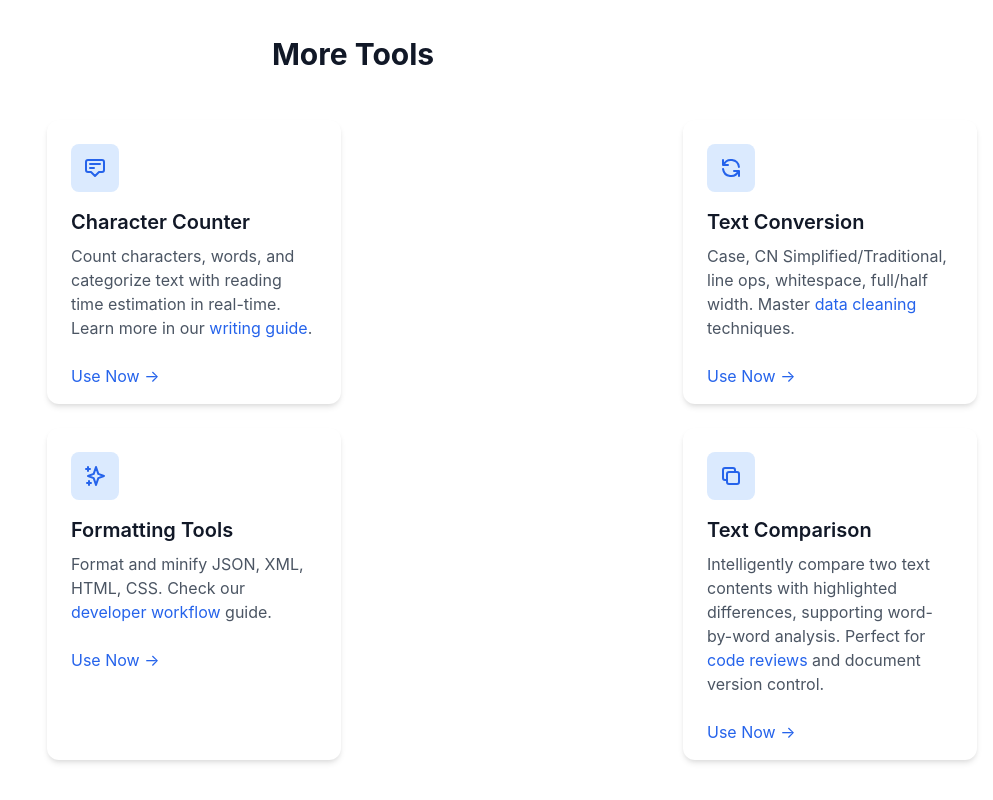
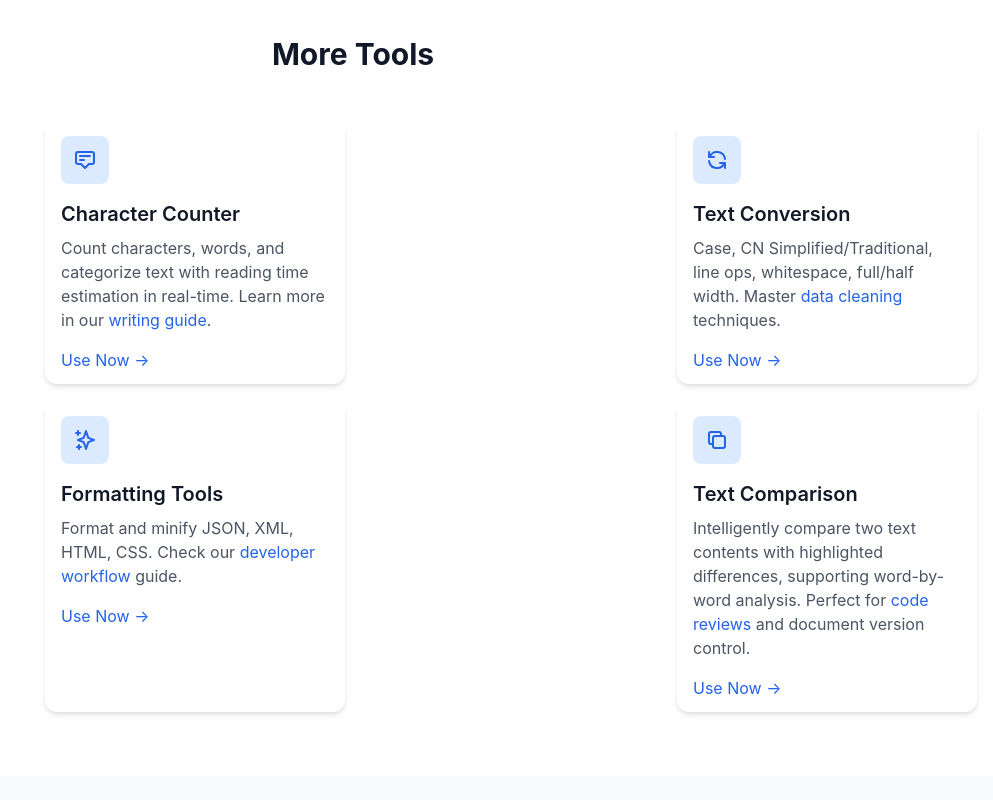
Before and after one commit to crash-you/chartools, a website built with webpack: page en/index.html in a window 1280 px wide. Shown: the part 840-1640 px from the top of the page, without its empty margins (287-1280 px from the left). Built offline with nearby package versions, Linux system fonts and the light colour scheme; some packages are replaced by stand-ins of ours.

Commit message:
更新首页结构化数据和内容布局

```diff
--- a/en/index.html
+++ b/en/index.html
@@ -186,11 +186,11 @@
             <div class="container mx-auto max-w-7xl">
                 <h2 class="text-3xl font-bold text-gray-900 mb-12 text-center">More Tools</h2>
 
-                <div class="grid grid-cols-1 sm:grid-cols-2 md:grid-cols-2 lg:grid-cols-4 gap-6">
+                <div class="grid grid-cols-1 sm:grid-cols-2 md:grid-cols-2 lg:grid-cols-4 gap-3 lg:gap-4">
                     <!-- Character Counter Tool -->
                     <a href="tools/text-counter.html" class="group">
                         <div class="bg-white rounded-xl shadow-md hover:shadow-lg transition-shadow duration-300 overflow-hidden h-full">
-                            <div class="p-6">
+                            <div class="p-4">
                                 <div class="w-12 h-12 bg-blue-100 rounded-lg flex items-center justify-center mb-4">
                                     <svg class="w-6 h-6 text-blue-600" fill="none" stroke="currentColor" viewBox="0 0 24 24">
                                         <path stroke-linecap="round" stroke-linejoin="round" stroke-width="2" d="M7 8h10M7 12h4m1 8l-4-4H5a2 2 0 01-2-2V6a2 2 0 012-2h14a2 2 0 012 2v8a2 2 0 01-2 2h-3l-4 4z"></path>
@@ -199,7 +199,7 @@
                                 <h3 class="text-xl font-semibold text-gray-900 mb-2">Character Counter</h3>
                                 <p class="text-gray-600">Count characters, words, and categorize text with reading time estimation in real-time. Learn more in our <a href="articles/writing-guides.html" class="text-blue-600 hover:underline">writing guide</a>.</p>
                             </div>
-                            <div class="px-6 pb-4">
+                            <div class="px-4 pb-3">
                                 <span class="inline-block text-blue-600 group-hover:translate-x-1 transition-transform duration-200">Use Now →</span>
                             </div>
                         </div>
@@ -208,7 +208,7 @@
                     <!-- Text Conversion Tool -->
                     <a href="tools/text-conversion.html" class="group">
                         <div class="bg-white rounded-xl shadow-md hover:shadow-lg transition-shadow duration-300 overflow-hidden h-full">
-                            <div class="p-6">
+                            <div class="p-4">
                                 <div class="w-12 h-12 bg-blue-100 rounded-lg flex items-center justify-center mb-4">
                                     <svg class="w-6 h-6 text-blue-600" fill="none" stroke="currentColor" viewBox="0 0 24 24">
                                         <path stroke-linecap="round" stroke-linejoin="round" stroke-width="2" d="M4 4v5h.582m15.356 2A8.001 8.001 0 004.582 9m0 0H9m11 11v-5h-.581m0 0a8.003 8.003 0 01-15.357-2m15.357 2H15"></path>
@@ -217,7 +217,7 @@
                                 <h3 class="text-xl font-semibold text-gray-900 mb-2">Text Conversion</h3>
                                 <p class="text-gray-600">Case, CN Simplified/Traditional, line ops, whitespace, full/half width. Master <a href="articles/data-cleaning.html" class="text-blue-600 hover:underline">data cleaning</a> techniques.</p>
                             </div>
-                            <div class="px-6 pb-4">
+                            <div class="px-4 pb-3">
                                 <span class="inline-block text-blue-600 group-hover:translate-x-1 transition-transform duration-200">Use Now →</span>
                             </div>
                         </div>
@@ -225,7 +225,7 @@
 
                     <a href="tools/formatting.html" class="group">
                         <div class="bg-white rounded-xl shadow-md hover:shadow-lg transition-shadow duration-300 overflow-hidden h-full">
-                            <div class="p-6">
+                            <div class="p-4">
                                 <div class="w-12 h-12 bg-blue-100 rounded-lg flex items-center justify-center mb-4">
                                     <svg class="w-6 h-6 text-blue-600" fill="none" stroke="currentColor" viewBox="0 0 24 24">
                                         <path stroke-linecap="round" stroke-linejoin="round" stroke-width="2" d="M5 3v4M3 5h4M6 17v4m-2-2h4m5-16l2.286 6.857L21 12l-5.714 2.143L13 21l-2.286-6.857L5 12l5.714-2.143L13 3z"></path>
@@ -234,7 +234,7 @@
                                 <h3 class="text-xl font-semibold text-gray-900 mb-2">Formatting Tools</h3>
                                 <p class="text-gray-600">Format and minify JSON, XML, HTML, CSS. Check our <a href="articles/dev-workflows.html" class="text-blue-600 hover:underline">developer workflow</a> guide.</p>
                             </div>
-                            <div class="px-6 pb-4">
+                            <div class="px-4 pb-3">
                                 <span class="inline-block text-blue-600 group-hover:translate-x-1 transition-transform duration-200">Use Now →</span>
                             </div>
                         </div>
@@ -242,7 +242,7 @@
 
                     <a href="tools/text-comparison.html" class="group">
                         <div class="bg-white rounded-xl shadow-md hover:shadow-lg transition-shadow duration-300 overflow-hidden h-full">
-                            <div class="p-6">
+                            <div class="p-4">
                                 <div class="w-12 h-12 bg-blue-100 rounded-lg flex items-center justify-center mb-4">
                                     <svg class="w-6 h-6 text-blue-600" fill="none" stroke="currentColor" viewBox="0 0 24 24">
                                         <path stroke-linecap="round" stroke-linejoin="round" stroke-width="2" d="M8 16H6a2 2 0 01-2-2V6a2 2 0 012-2h8a2 2 0 012 2v2m-6 12h8a2 2 0 002-2v-8a2 2 0 00-2-2h-8a2 2 0 00-2 2v8a2 2 0 002 2z"></path>
@@ -251,7 +251,7 @@
                                 <h3 class="text-xl font-semibold text-gray-900 mb-2">Text Comparison</h3>
                                 <p class="text-gray-600">Intelligently compare two text contents with highlighted differences, supporting word-by-word analysis. Perfect for <a href="articles/dev-workflows.html" class="text-blue-600 hover:underline">code reviews</a> and document version control.</p>
                             </div>
-                            <div class="px-6 pb-4">
+                            <div class="px-4 pb-3">
                                 <span class="inline-block text-blue-600 group-hover:translate-x-1 transition-transform duration-200">Use Now →</span>
                             </div>
                         </div>
```
Also changed, not shown: index.html (+9 -9 lines).
